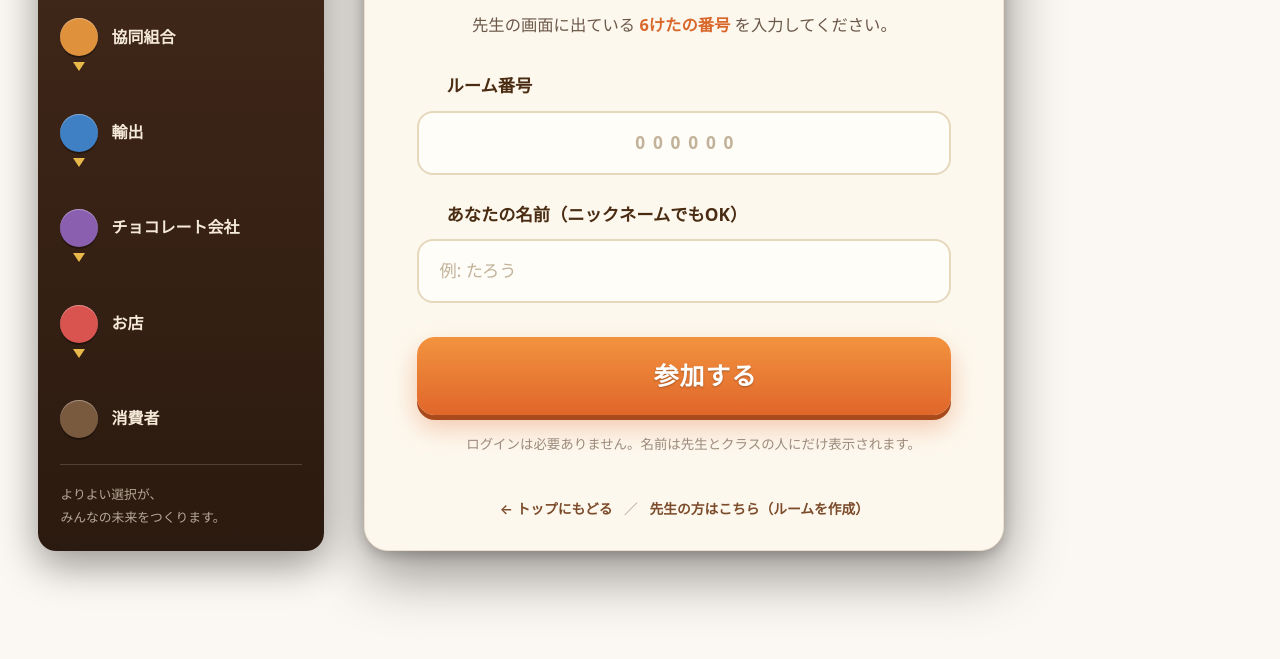
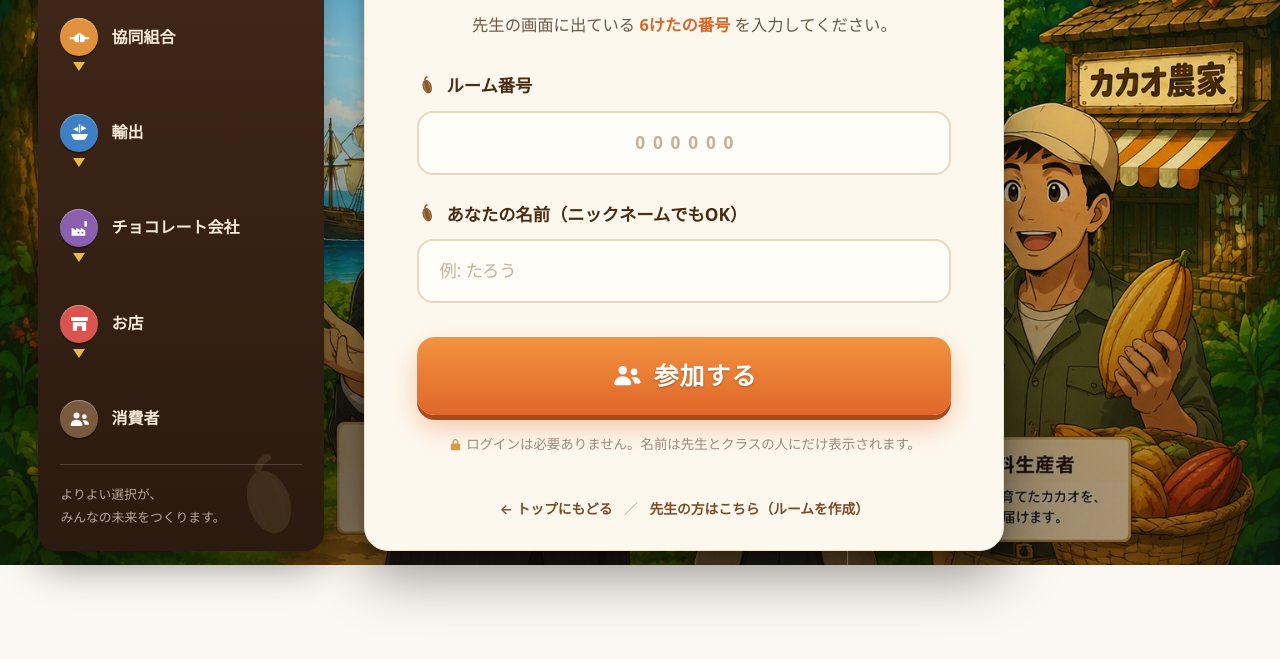
Before and after one commit to HoziMurayama/sns-game, a website: page public/play.html in a window 1280 px wide. Shown: the part 235-894 px from the top of the page. Drawn offline with Linux system fonts and the light colour scheme; no server answers.

Commit message:
fix: change js load file

```diff
--- a/public/play.html
+++ b/public/play.html
@@ -222,6 +222,6 @@
   </div>
 </main>
 
-<script type="module" src="/js/play.html.js"></script>
+<script type="module" src="/js/play.js"></script>
 </body>
 </html>
```
Also changed, not shown: test/client-play.test.js (+2 -2 lines), test/client-teacher.test.js (+2 -2 lines), test/dom-stub.js (+1 -1 lines).
